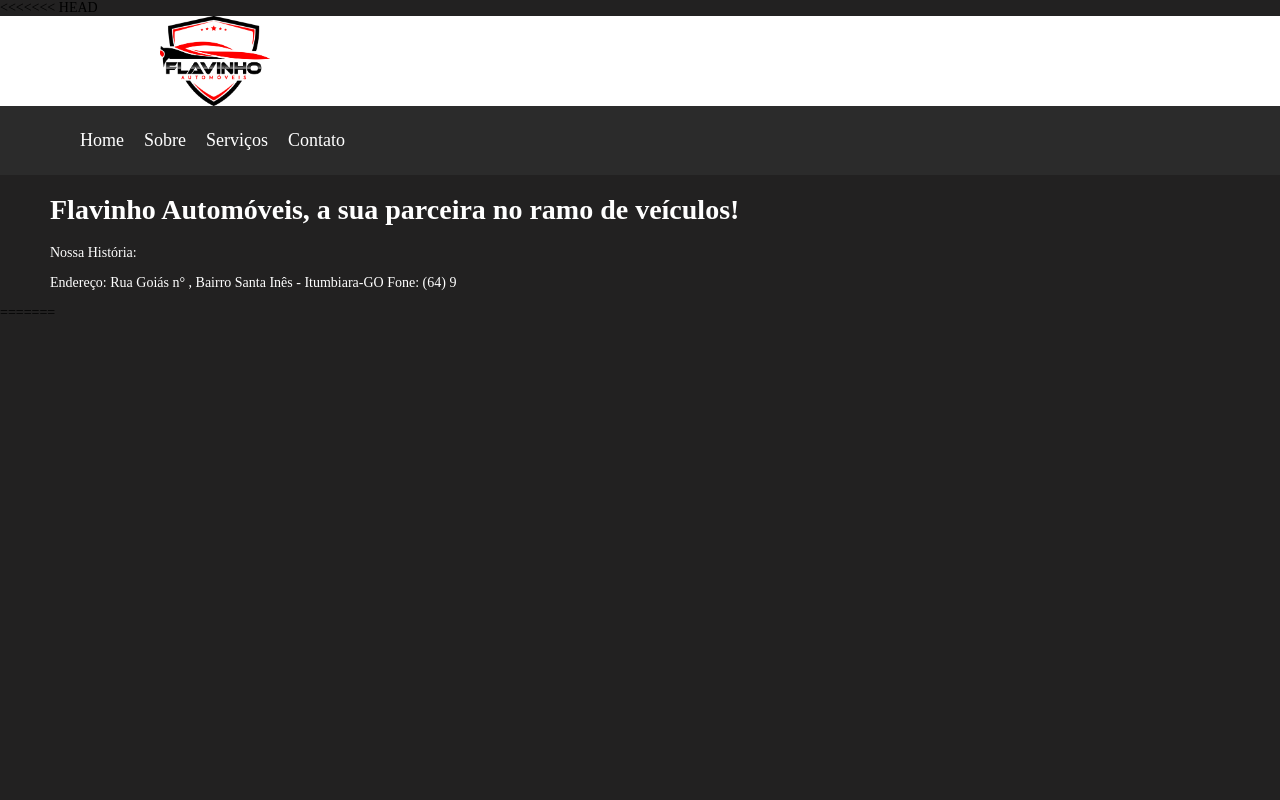
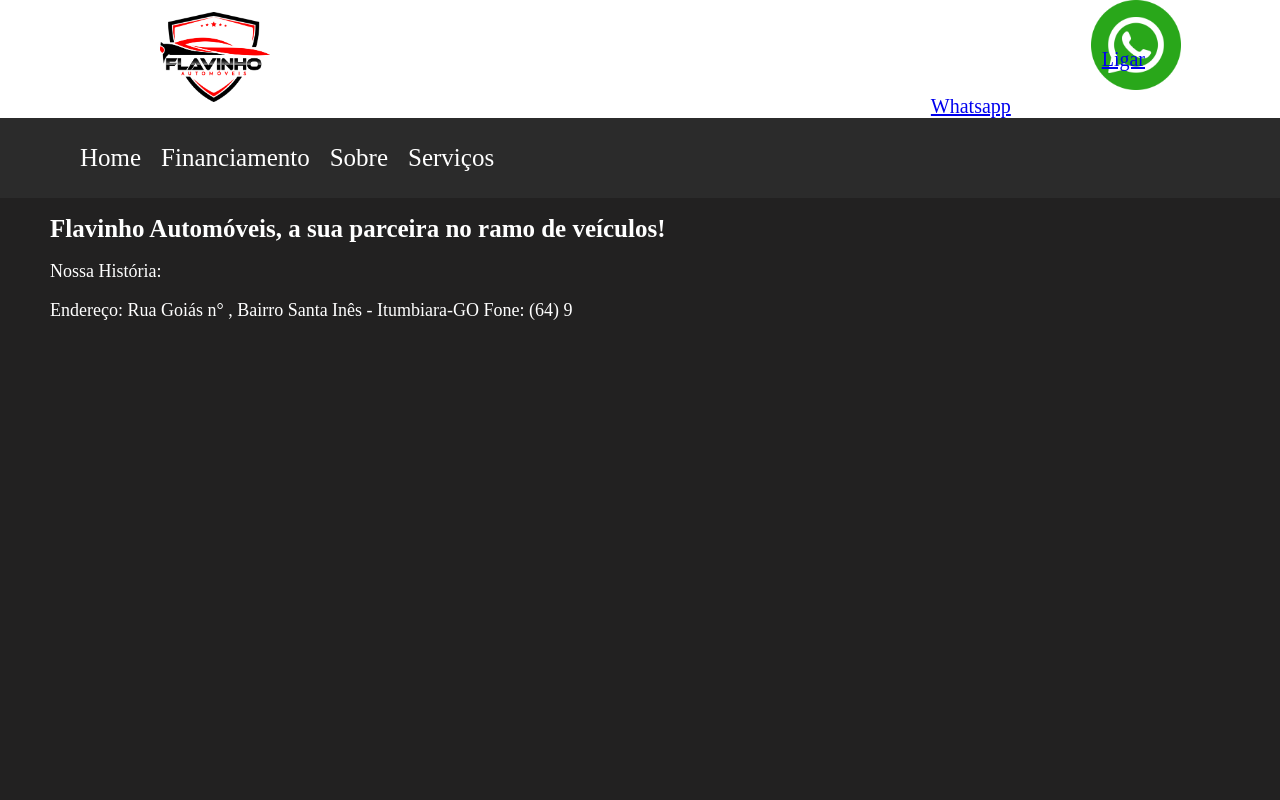
Before and after one commit to dudsdev96/SiteFlavinhoAutomoveis, a PHP site: page / in a window 1280 px wide. Run offline with PHP 8.4, Linux system fonts and the light colour scheme; some libraries are stand-ins or nearby versions.

Commit message:
Adição de botões de Ligar e Whatsapp na Div topo

```diff
--- a/index.php
+++ b/index.php
@@ -1,4 +1,3 @@
-<<<<<<< HEAD
 <!DOCTYPE html>
 <html lang="pt-br">
 <head>
@@ -17,18 +16,36 @@
 
   <header>
       <!-- Logomarca -->
-      <div class="div-logo">
-            <a href="#">
-                <img src="public/images/logopreto.png" alt="Logo">
+    <div class="div-logo">
+        <a href="#">
+            <img src="public/images/logopreto.png" alt="Logo">
+        </a>
+
+        <div class="botao-whatsapp">
+           <a href="https://wa.me/5564996777969" target="_blank">
+                <img src="public/images/iconewhatsapp.png" alt="WhatsApp">
+                Whatsapp
+          </a>
+       </div>
+
+       <div class="botao-ligar">
+            <a href="tel+5564996777969">
+                Ligar
             </a>
-        </div>
+       </div>
+
+    </div>
+
+
+
+
     <nav class="navbar">
         <!-- Links da Navbar-->
         <ul class="navbar-links">
             <li><a href="#home">Home</a></li>
+            <li><a href="#financiamento">Financiamento</a></li>
             <li><a href="#sobre">Sobre</a></li>
             <li><a href="#servicos">Serviços</a></li>
-            <li><a href="#contato">Contato</a></li>
         </ul>
 
         <!-- Toggle para Mobile -->
@@ -93,6 +110,3 @@
 $core->run($routes);
 */
 -->
-
-=======
-<?php
--- a/public/css/style.css
+++ b/public/css/style.css
@@ -10,13 +10,14 @@
 }
 
 .div-logo {
+    display: flex;
+    justify-content: space-between;
+    align-items: center;
     background: #ffffff;
-    height: 90px;
-    width: 100%;
-    padding: 0;
-    margin: 0;
+    /*padding: 0;
+    margin: 0;*/
+}
 
-}
 
 /* Logomarca */
 .div-logo img {
@@ -27,19 +28,42 @@
 
 }
 
+.div-logo h2{
+    color:  #000000;
+    font-size: 30px;
+    margin-right: 50px;
+}
+
+.botao-ligar{
+    margin-right: 135px;
+    font-size: 20px;
+
+}
+
+.botao-whatsapp{
+    margin-right: -500px;
+    align-items: center;
+    font-size: 20px;
+    width: 10px;
+    height: auto;
+
+}
+
 .navbar-links {
     list-style: none;
     display: flex;
+
 }
 
 .navbar-links li {
     margin-left: 20px;
+
 }
 
 .navbar-links a {
     color: #ffffff;
     text-decoration: none;
-    font-size: 18px
+    font-size: 25px;
 }
 
 /* Toggle para Mobile */
@@ -61,18 +85,19 @@
     padding: 0;
     margin: 0;
     background: #222121;
-    font-size: 14px;
 }
 
 p {
     color: #ffffff;
     margin-left: 50px;
+    font-size: 18px;
 
 }
 
 h1 {
     color: #ffffff;
     margin-left: 50px;
+    font-size: 25px;
 
 }
 
```
Also changed, not shown: .htaccess (added), public/images/iconewhatsapp.png (added).
